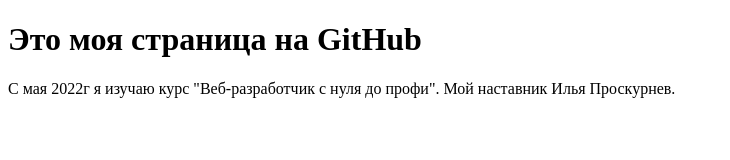
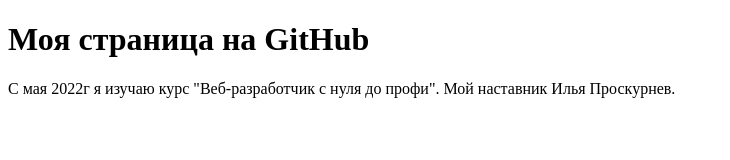
Before and after one commit to L14-Stas/L14-Stas.github.io, a plain HTML site: page index.html in a window 1280 px wide. Shown: the whole page, without its empty margins (0-730 px from the left). Drawn offline with Linux system fonts and the light colour scheme.

Commit message:
Страница 1

```diff
--- a/index.html
+++ b/index.html
@@ -9,7 +9,7 @@
 </head>
 
 <body>
-<H1>Это моя страница на GitHub</H1>
+<H1>Моя страница на GitHub</H1>
 <p>С мая 2022г я изучаю курс  "Веб-разработчик c нуля до профи".
 		Мой наставник Илья Проскурнев.</p>
 </body>
```
